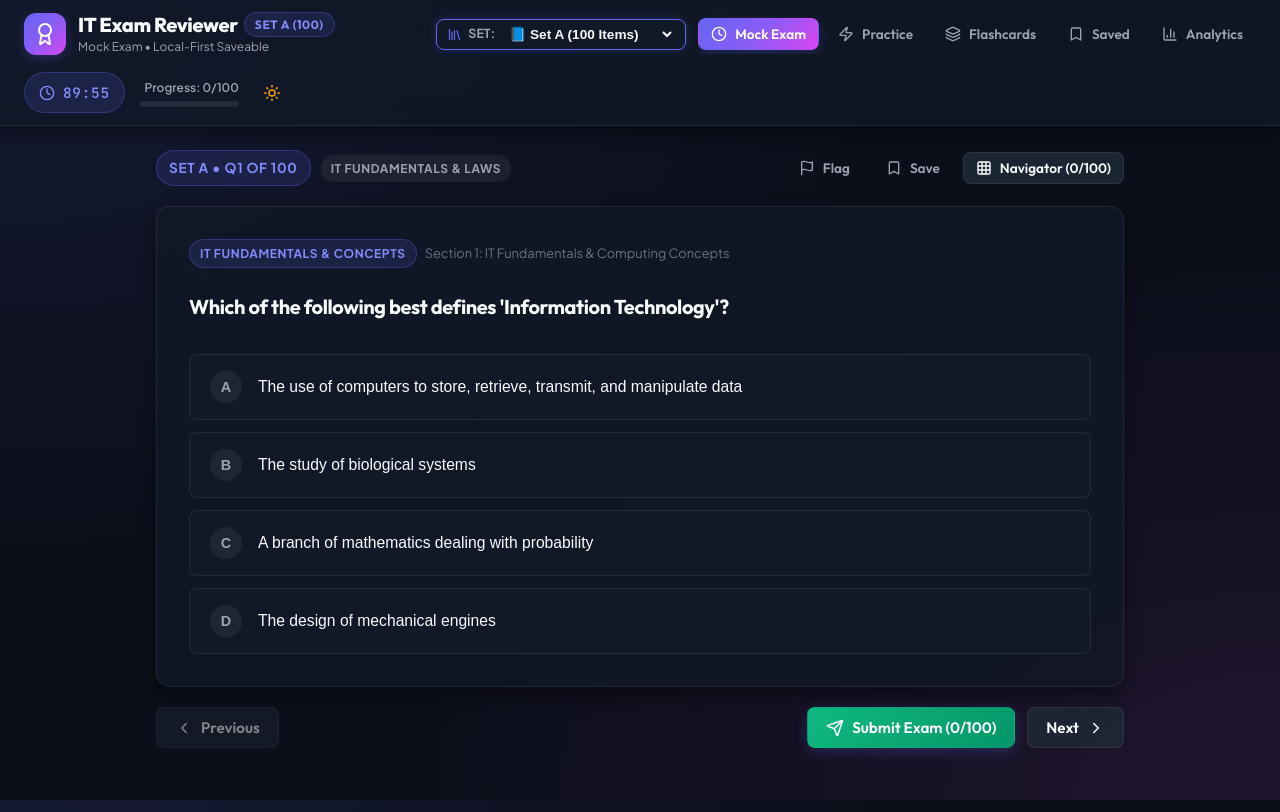
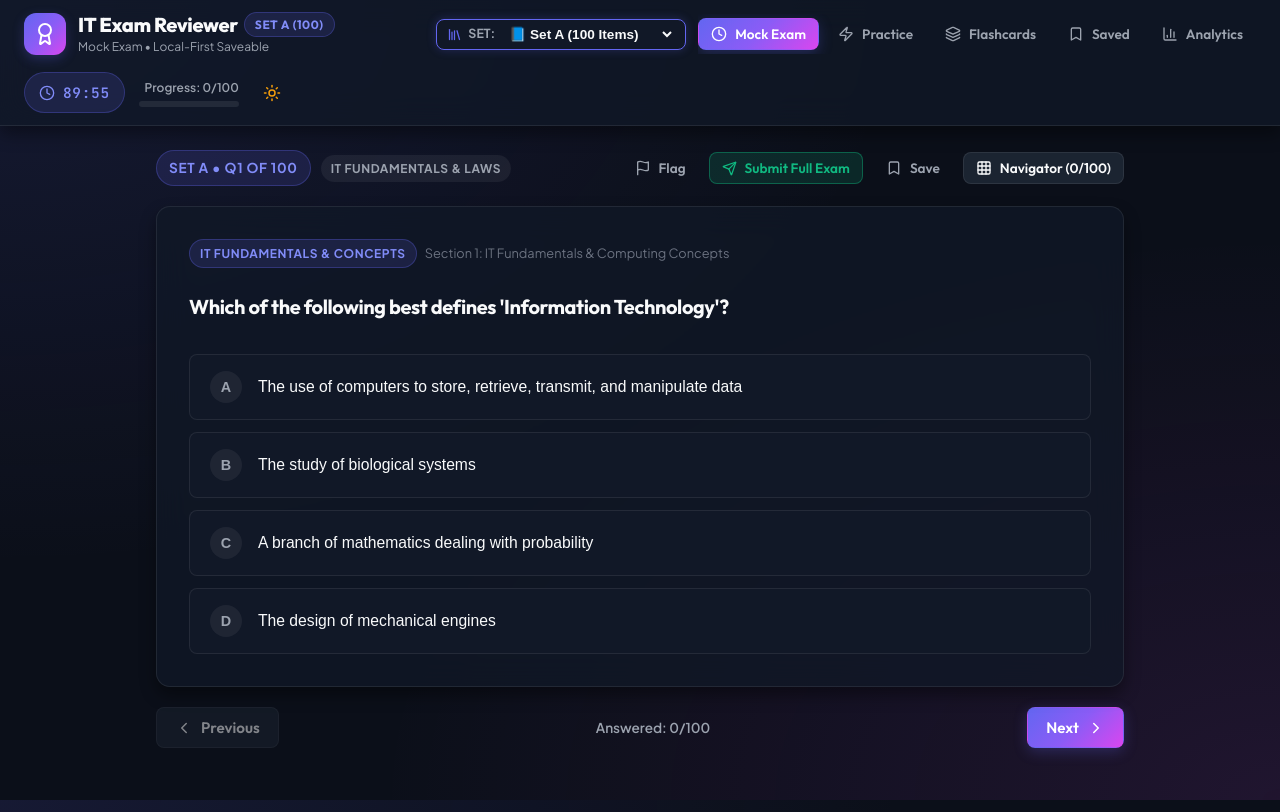
Before and after one commit to kriezer12/written-exam-reviewer, a React (Vite) app: page / in a window 1280 px wide. Built offline with nearby package versions, Linux system fonts and the light colour scheme.

Commit message:
ux: Relocate Submit Full Exam button to top controller bar beside Flag and add confirmation modal

```diff
--- a/src/components/ExamView.tsx
+++ b/src/components/ExamView.tsx
@@ -39,6 +39,7 @@
 }) => {
   const [showGridDrawer, setShowGridDrawer] = useState(false);
   const [showCalculationHelper, setShowCalculationHelper] = useState(false);
+  const [showSubmitConfirm, setShowSubmitConfirm] = useState(false);
 
   const currentQ = questions[currentIndex];
   if (!currentQ) return null;
@@ -72,7 +73,7 @@
               title="Toggle worked solution / scratch calculation steps"
             >
               <Calculator size={16} />
-              <span>{showCalculationHelper ? 'Hide Calculation' : 'View Calc Steps'}</span>
+              <span>{showCalculationHelper ? 'Hide Calc' : 'View Calc Steps'}</span>
             </button>
           )}
 
@@ -83,6 +84,22 @@
           >
             <Flag size={16} fill={isFlagged ? 'currentColor' : 'none'} />
             <span>{isFlagged ? 'Flagged' : 'Flag'}</span>
+          </button>
+
+          {/* Submit Full Exam Button relocated right beside Flag */}
+          <button
+            onClick={() => setShowSubmitConfirm(true)}
+            className="btn btn-sm"
+            style={{
+              background: 'rgba(16, 185, 129, 0.15)',
+              border: '1px solid rgba(16, 185, 129, 0.4)',
+              color: '#10b981',
+              fontWeight: 600,
+            }}
+            title="Submit full exam session"
+          >
+            <Send size={15} />
+            <span>Submit Full Exam</span>
           </button>
 
           <button
@@ -103,6 +120,57 @@
           </button>
         </div>
       </div>
+
+      {/* Confirmation Modal for Submitting Exam */}
+      {showSubmitConfirm && (
+        <div style={{
+          position: 'fixed',
+          top: 0,
+          left: 0,
+          right: 0,
+          bottom: 0,
+          background: 'rgba(0, 0, 0, 0.75)',
+          backdropFilter: 'blur(4px)',
+          display: 'flex',
+          alignItems: 'center',
+          justifyContent: 'center',
+          zIndex: 100,
+          padding: '16px'
+        }}>
+          <div className="glass-panel animate-fade-in" style={{ maxWidth: '440px', width: '100%', padding: '28px', textAlign: 'center', border: '1px solid var(--accent-primary)' }}>
+            <Send size={36} color="#10b981" style={{ margin: '0 auto 12px' }} />
+            <h3 style={{ fontSize: '1.25rem', fontWeight: 800, margin: '0 0 8px' }}>
+              Submit Full Exam?
+            </h3>
+            <p style={{ color: 'var(--text-secondary)', fontSize: '0.9rem', marginBottom: '20px', lineHeight: 1.5 }}>
+              You have answered <strong>{answeredCount}</strong> of <strong>{totalQuestions}</strong> questions.
+              {answeredCount < totalQuestions && (
+                <span style={{ display: 'block', marginTop: '6px', color: '#fbbf24', fontWeight: 600 }}>
+                  ⚠️ You still have {totalQuestions - answeredCount} unanswered questions!
+                </span>
+              )}
+            </p>
+            <div style={{ display: 'flex', gap: '12px', justifyContent: 'center' }}>
+              <button
+                onClick={() => setShowSubmitConfirm(false)}
+                className="btn btn-secondary"
+              >
+                Keep Reviewing
+              </button>
+              <button
+                onClick={() => {
+                  setShowSubmitConfirm(false);
+                  onSubmitExam();
+                }}
+                className="btn btn-primary"
+                style={{ background: 'linear-gradient(135deg, #10b981 0%, #059669 100%)' }}
+              >
+                Yes, Submit Exam
+              </button>
+            </div>
+          </div>
+        </div>
+      )}
 
       {/* Question Drawer Matrix Popup */}
       {showGridDrawer && (
@@ -277,7 +345,7 @@
         </div>
       </div>
 
-      {/* Navigation & Submit Bar */}
+      {/* Navigation Bar */}
       <div style={{ display: 'flex', alignItems: 'center', justifyContent: 'space-between', flexWrap: 'wrap', gap: '12px' }}>
         <button
           onClick={() => onNavigateIndex(currentIndex - 1)}
@@ -289,27 +357,20 @@
           <span>Previous</span>
         </button>
 
-        <div style={{ display: 'flex', alignItems: 'center', gap: '12px' }}>
-          <button
-            onClick={onSubmitExam}
-            className="btn btn-primary"
-            style={{ background: 'linear-gradient(135deg, #10b981 0%, #059669 100%)' }}
-          >
-            <Send size={18} />
-            <span>Submit Exam ({answeredCount}/{totalQuestions})</span>
-          </button>
+        <span style={{ fontSize: '0.85rem', color: 'var(--text-secondary)', fontWeight: 600 }}>
+          Answered: {answeredCount}/{totalQuestions}
+        </span>
 
         <button
           onClick={() => onNavigateIndex(currentIndex + 1)}
           disabled={currentIndex === totalQuestions - 1}
-            className="btn btn-secondary"
+          className="btn btn-primary"
           style={{ opacity: currentIndex === totalQuestions - 1 ? 0.5 : 1 }}
         >
           <span>Next</span>
           <ChevronRight size={18} />
         </button>
       </div>
-      </div>
 
     </div>
   );
```
Lines whose indentation alone changed are shown as unchanged.
